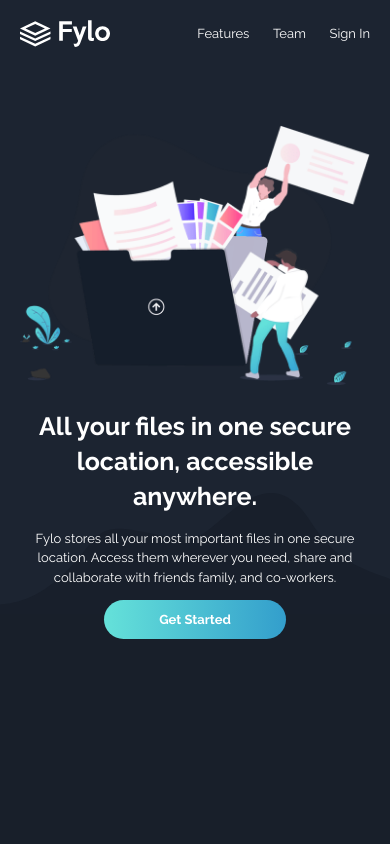
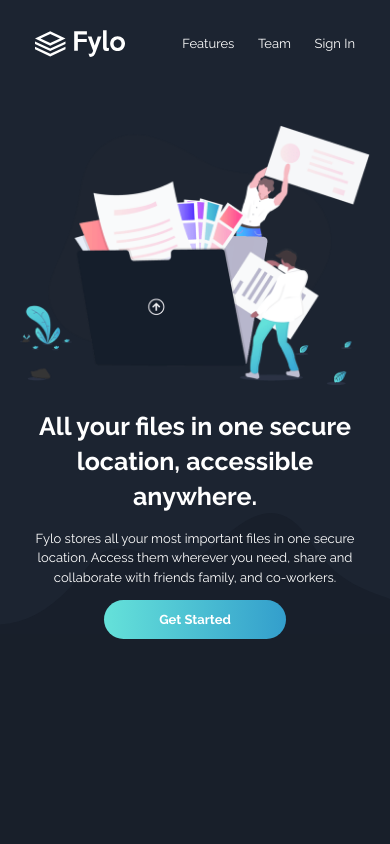
Before and after one commit to Ramly23/fylo-landing-page, a plain HTML site: page index.html in a window 390 px wide. Shown: the top 844 px of the page. Drawn offline with nearby package versions, Linux system fonts and the light colour scheme.

Commit message:
Add files via upload

```diff
--- a/mobile.css
+++ b/mobile.css
@@ -4,7 +4,7 @@
   }
 
   header {
-    padding: 20px;
+    padding: 30px 35px;;
   }
 
   .logo img {
--- a/style.css
+++ b/style.css
@@ -134,7 +134,6 @@ section {
     margin-left: auto;
     margin-right: auto;
     max-width: 1440px;
-    padding: 50px 150px 0px 150px;
     margin-top: 50vh;
 }
 
```
